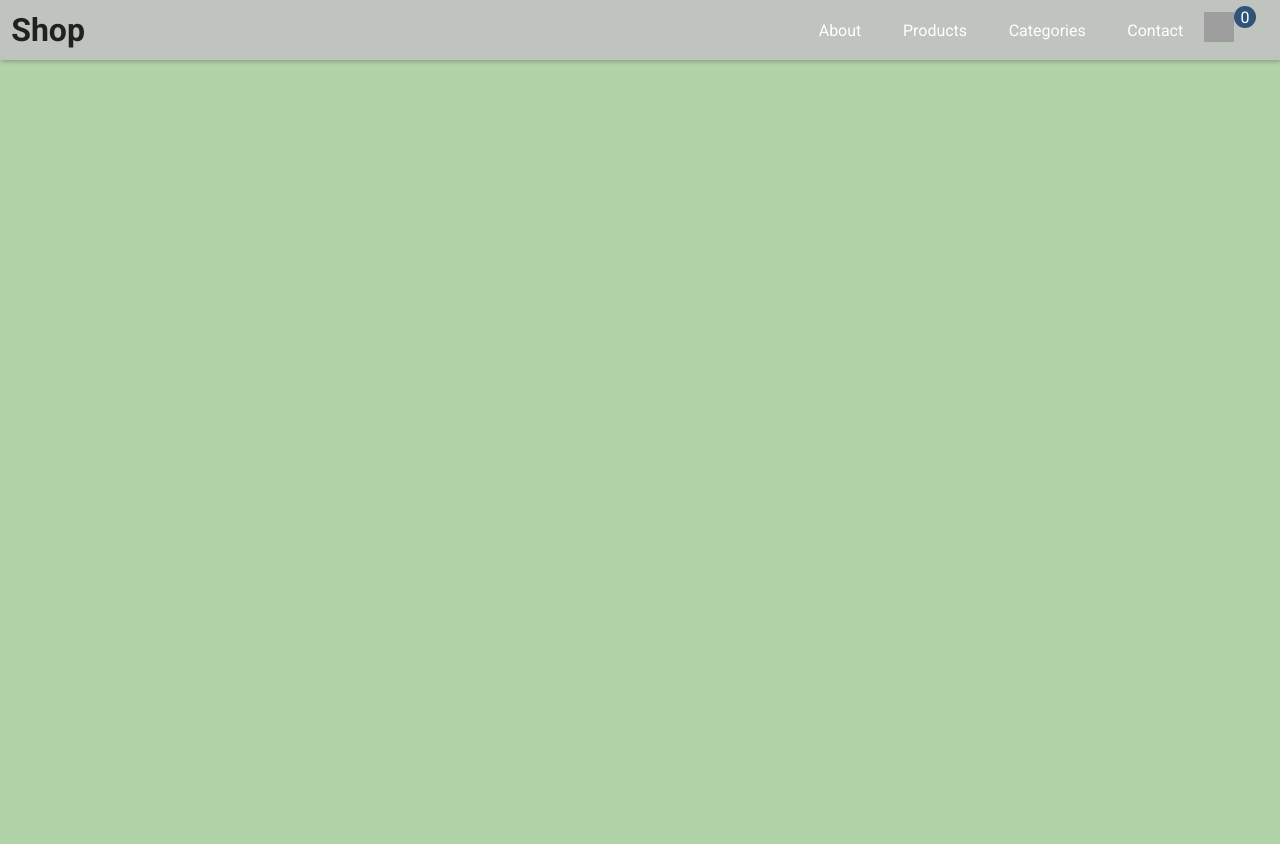
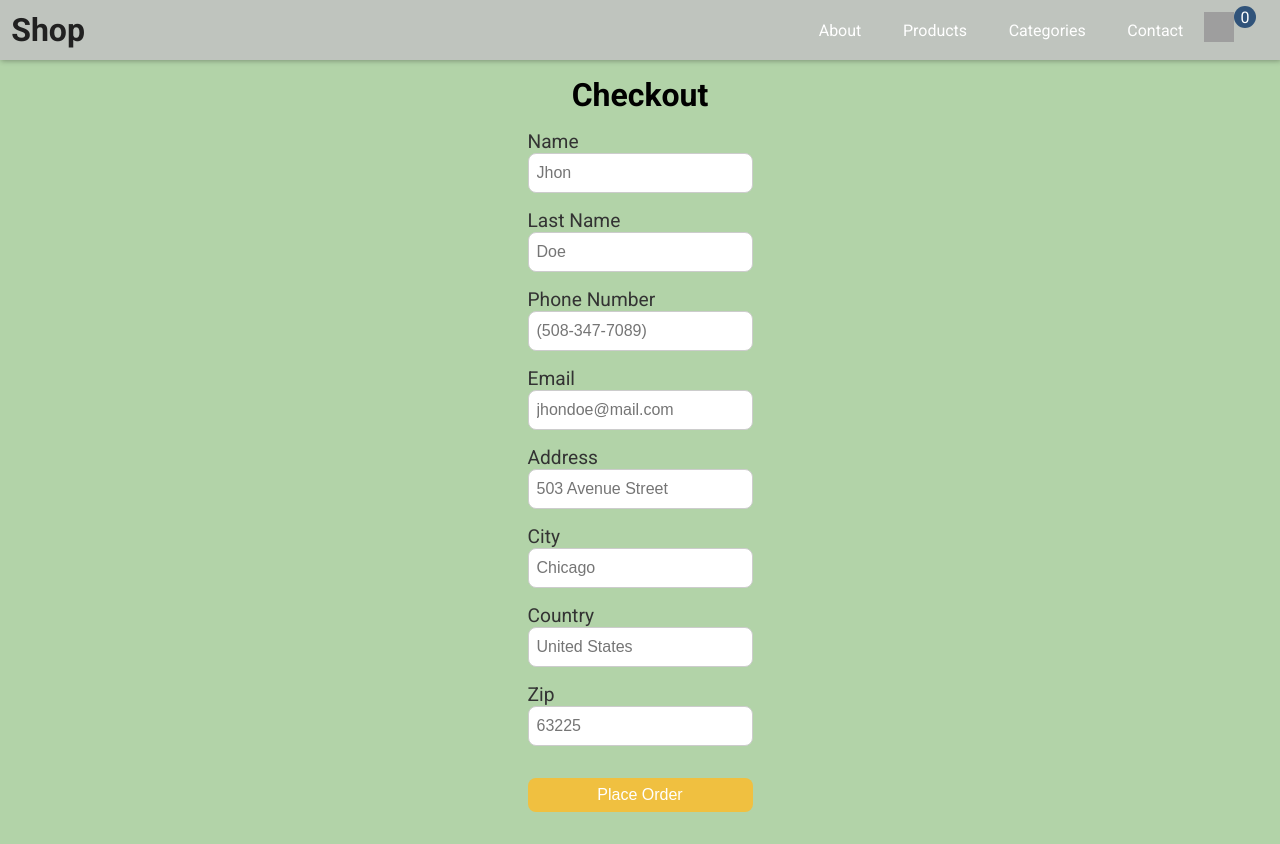
Before and after one commit to BrokiDev/ShopReact, a React (Vite) app: page /checkout in a window 1280 px wide. Before the commit the page ends 800 px from the top, so only its background shows below. Built offline with nearby package versions, Linux system fonts and the light colour scheme; grey boxes are pictures that could not be loaded; the HTML template or start-up script is replaced by a standard one.

Commit message:
[feature] - create hook useForm and checkout page

```diff
--- a/src/App.jsx
+++ b/src/App.jsx
@@ -6,6 +6,7 @@ import ProductDetail from "./pages/product-detail";
 import { CartProvider } from "./context/cart-context";
 import Cart from "./pages/cart";
 import Categories from "./pages/categories";
+import Checkout from "./pages/checkout";
 
 function App() {
   return (
@@ -17,6 +18,15 @@ function App() {
           <Route path="/products/:productId" element={<ProductDetail />} />
           <Route path="/categories" element={<Categories />} />
           <Route path="/cart" element={<Cart />} />
+          <Route
+            path="*"
+            element={
+              <h1>
+                Not Found Go to <a href="/">Home</a>
+              </h1>
+            }
+          />
+          <Route path="/checkout" element={<Checkout />} />
         </Routes>
       </CartProvider>
     </div>
--- /dev/null
+++ b/src/components/hooks/useForm.jsx
@@ -0,0 +1,66 @@
+import { useReducer } from "react";
+
+const INPUTACTIONS = {
+  INPUT_CHANGE: "INPUT_CHANGE",
+  INPUT_BLUR: "INPUT_BLUR",
+  CLEAR_INPUTS: "CLEAR_INPUTS",
+  SET_DATA: "SET_DATA",
+};
+
+const formReducer = (state, action) => {
+  switch (action.type) {
+    case INPUTACTIONS.INPUT_CHANGE:
+      const { name, value, error, hasError, isFormValid } = action.data;
+      return {
+        ...state,
+        [action.name]: {
+          ...state[action.name],
+          value: action.value,
+          error: action.error,
+          hasError: action.hasError,
+          touched: true,
+        },
+        isFormValid: action.isFormValid,
+      };
+    case INPUTACTIONS.INPUT_BLUR:
+      return {
+        ...state,
+        [action.name]: {
+          ...state[action.name],
+          error: action.error,
+          hasError: action.hasError,
+        },
+      };
+    case INPUTACTIONS.CLEAR_INPUTS:
+      return action.initialState;
+    default:
+      return state;
+  }
+};
+
+export const useForm = (initialState) => {
+  const [formState, dispatchFormState] = useReducer(formReducer, initialState);
+
+  const inputHandler = (name, value, error, hasError, isFormValid) => {
+    dispatchFormState({
+      type: INPUTACTIONS.INPUT_CHANGE,
+      data: { name, value, error, hasError, isFormValid },
+    });
+  };
+
+  const clearInputs = ({ formState }) => {
+    dispatchFormState({
+      type: INPUTACTIONS.CLEAR_INPUTS,
+      data: { formState },
+    });
+  };
+
+  const inputBlur = (name, error, hasError) => {
+    dispatchFormState({
+      type: INPUTACTIONS.INPUT_BLUR,
+      data: { name, error, hasError },
+    });
+  };
+
+  return [formState, inputHandler, clearInputs, inputBlur];
+};
--- a/src/components/products/card/index.jsx
+++ b/src/components/products/card/index.jsx
@@ -1,3 +1,4 @@
+import { memo } from "react";
 import "../card/style.css";
 
 const Card = ({
@@ -26,4 +27,4 @@ const Card = ({
   );
 };
 
-export default Card;
+export default memo(Card);
--- a/src/components/slider/index.jsx
+++ b/src/components/slider/index.jsx
@@ -1,4 +1,4 @@
-import { useRef } from "react";
+import { useRef, memo } from "react";
 import "./styles.css";
 
 const Slider = ({ children }) => {
@@ -31,4 +31,4 @@ const Slider = ({ children }) => {
   );
 };
 
-export default Slider;
+export default memo(Slider);
--- a/src/pages/cart/index.jsx
+++ b/src/pages/cart/index.jsx
@@ -1,21 +1,28 @@
 import React, { useContext } from "react";
-
+import "./styles.css";
 import { CartContext } from "../../context/cart-context";
+import { useNavigate } from "react-router-dom";
 
 function Cart() {
   const { cart, onAddToCart, onDecreaseFromCart, onRemoveFromCart, total } =
     useContext(CartContext);
+  const navigate = useNavigate();
+
+  const goToCheckout = () => {
+    navigate("/checkout");
+  };
 
   return (
     <div className="cartContainer">
       <h2>Cart</h2>
       <div className="cardCartContainer">
-        {cart.length === 0 && <h3>Cart is empty</h3>}
+        {cart.length === 0 && <h3 className="text-centered">Cart is empty</h3>}
         {cart?.length > 0 &&
           cart.map((product) => (
             <div key={product.id} className="cart">
               <h3>{product.name}</h3>
               <img src={product.image} alt="Imagen Producto" />
+              <p>{product.description}</p>
               <p>Qty {product.quantity}</p>
               <p> {product.price} USD</p>
               <p>{product.stock}left</p>
@@ -49,7 +56,9 @@ function Cart() {
             Total: &nbsp;$
             {total}&nbsp;USD
           </p>
-          <button className="btnCheckout">Checkout</button>
+          <button onClick={goToCheckout} className="btnCheckout">
+            Checkout
+          </button>
         </div>
       )}
     </div>
--- /dev/null
+++ b/src/pages/cart/styles.css
@@ -0,0 +1,4 @@
+.text-centered {
+  margin: 0 auto;
+  text-align: center;
+}
--- /dev/null
+++ b/src/pages/checkout/index.jsx
@@ -0,0 +1,144 @@
+import "./styles.css";
+import { useForm } from "../../components/hooks/useForm";
+
+const initialState = {
+  name: {
+    value: "",
+    error: "",
+    hasError: true,
+    touched: false,
+    required: true,
+    name: "name",
+  },
+  lastName: {
+    value: "",
+    error: "",
+    hasError: true,
+    touched: false,
+    required: true,
+    name: "lastName",
+  },
+  phone: {
+    value: "",
+    error: "",
+    hasError: true,
+    touched: false,
+    required: true,
+    name: "phone",
+  },
+  email: {
+    value: "",
+    error: "",
+    hasError: true,
+    touched: false,
+    required: true,
+    name: "email",
+  },
+  address: {
+    value: "",
+    error: "",
+    hasError: true,
+    touched: false,
+    required: true,
+    name: "address",
+  },
+  city: {
+    value: "",
+    error: "",
+    hasError: true,
+    touched: false,
+    required: true,
+    name: "city",
+  },
+  country: {
+    value: "",
+    error: "",
+    hasError: true,
+    touched: false,
+    required: true,
+    name: "country",
+  },
+  zip: {
+    value: "",
+    error: "",
+    hasError: true,
+    touched: false,
+    required: true,
+    name: "zip",
+  },
+  isFormValid: false,
+};
+
+function Checkout() {
+  const [formState, inputHandler, clearInputs, inputBlur] =
+    useForm(initialState);
+  const onChange = (e) => {
+    inputHandler(e.target.name, e.target.value);
+  };
+
+  const onBlur = ({ name, error }) => {
+    inputBlur({ name, error });
+  };
+
+  console.log({ formState });
+
+  return (
+    <div className="form-container">
+      <h1 className="checkout-title">Checkout</h1>
+
+      <form action="POST">
+        <div className="form-group">
+          <label htmlFor="name">Name</label>
+          <input
+            type="text"
+            placeholder="Jhon"
+            required
+            onChange={onChange}
+            onBlur={() => onBlur({ name: "name", error: "Name is required" })}
+          />
+        </div>
+
+        <div className="form-group">
+          <label htmlFor="lastName">Last Name</label>
+          <input type="text" placeholder="Doe" required />
+        </div>
+
+        <div className="form-group">
+          <label htmlFor="phone">Phone Number</label>
+          <input type="tel" placeholder="(508-347-7089)" required />
+        </div>
+
+        <div className="form-group">
+          <label htmlFor="email">Email</label>
+          <input type="email" placeholder="jhondoe@mail.com" required />
+        </div>
+
+        <div className="form-group">
+          <label htmlFor="address">Address</label>
+          <input type="text" placeholder="503 Avenue Street" required />
+        </div>
+
+        <div className="form-group">
+          <label htmlFor="city">City</label>
+          <input type="text" placeholder="Chicago" required />
+        </div>
+
+        <div className="form-group">
+          <label htmlFor="country">Country</label>
+          <input type="text" placeholder="United States" required />
+        </div>
+
+        <div className="form-group">
+          <label htmlFor="zip">Zip</label>
+          <input type="text" placeholder="63225" required />
+        </div>
+
+        <button className="btn-submit" type="submit">
+          Place Order
+        </button>
+      </form>
+    </div>
+  );
+}
+
+export default Checkout;
--- /dev/null
+++ b/src/pages/checkout/styles.css
@@ -0,0 +1,61 @@
+.form-container {
+  width: 100%;
+  display: flex;
+  flex-direction: column;
+  align-items: center;
+  justify-content: center;
+  margin-bottom: 2rem;
+  margin-top: 1rem;
+}
+
+.checkout-title {
+  font-size: 2rem;
+  margin-bottom: 1rem;
+}
+
+.form-group {
+  width: 100%;
+  display: flex;
+  flex-direction: column;
+  margin-bottom: 1rem;
+  position: relative;
+}
+
+.form-group label {
+  font-size: 1.2rem;
+  color: #333;
+  transition: all 0.3s ease-in-out;
+}
+
+.form-group input {
+  width: 100%;
+  padding: 0.5rem;
+  border: 1px solid #ccc;
+  border-radius: 0.5rem;
+  font-size: 1rem;
+}
+
+.btn-submit {
+  width: 100%;
+  margin-top: 1rem;
+}
+
+.btn-submit,
+.btn-submit:active {
+  background-color: #f0c040;
+  color: #fff;
+  border: none;
+  border-radius: 0.5rem;
+  padding: 0.5rem;
+  font-size: 1rem;
+  cursor: pointer;
+}
+
+.btn-submit:focus {
+  outline: none;
+}
+
+.btn-submit:hover {
+  background-color: #28c528;
+  color: #fff;
+}
--- a/src/pages/product-detail/index.jsx
+++ b/src/pages/product-detail/index.jsx
@@ -4,11 +4,14 @@ import { useNavigate, useParams } from "react-router-dom";
 import { URL } from "../../url";
 import { useFetch } from "../../components/hooks/useFetch";
 import Loader from "../../components/loader";
+import { useContext } from "react";
+import { CartContext } from "../../context/cart-context";
 
 function ProductDetail() {
   const { productId } = useParams();
   const navigate = useNavigate();
   const urlProductDetail = `${URL.Product.URL}/${productId}`;
+  const { onAddToCart } = useContext(CartContext);
 
   const history = window.history;
 
@@ -27,7 +30,7 @@ function ProductDetail() {
           </button>
         ) : null}
       </div>
-      <Details {...data} />
+      <Details {...data} onAddToCart={onAddToCart} />
     </>
   );
 }
```
Also changed, not shown: src/pages/home/index.jsx (+6 -11 lines).
